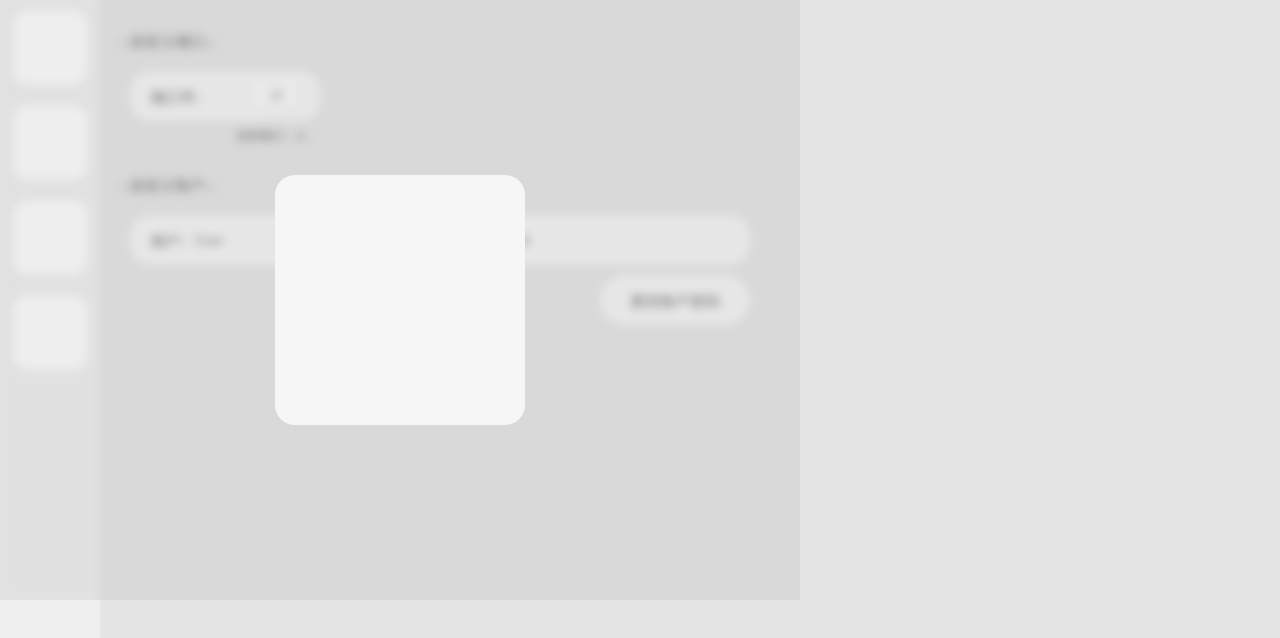
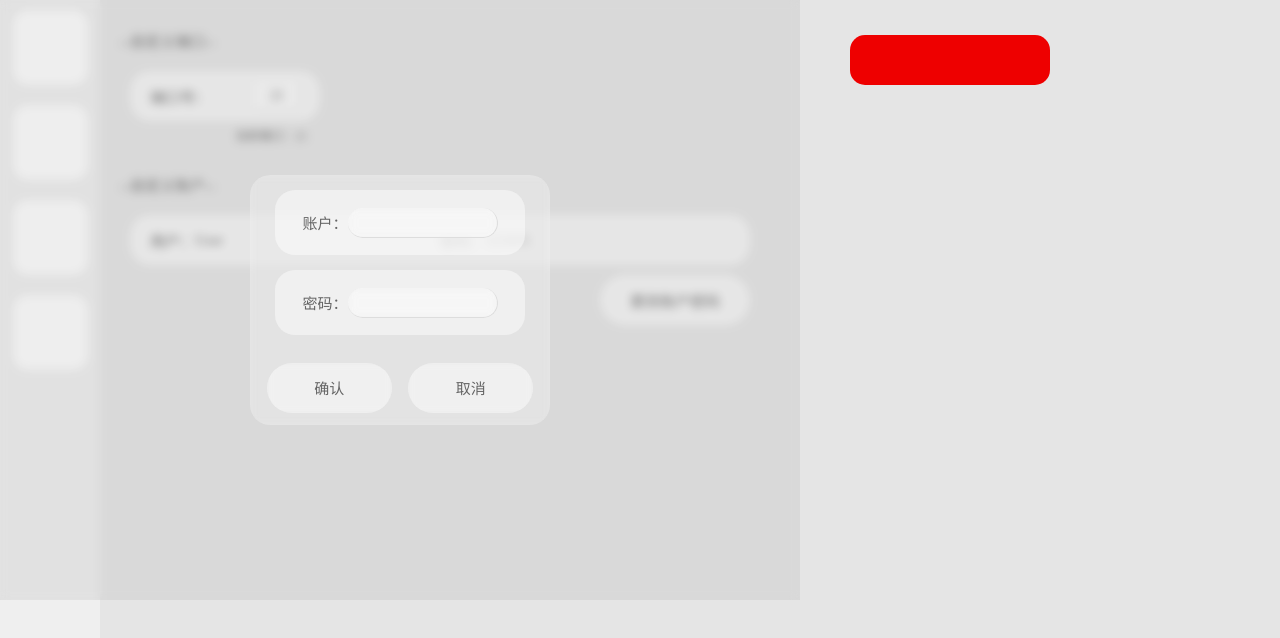
Before and after one commit to POT-SL/Easy_FTP_server, a plain HTML site: page Electron-GUI/index.html in a window 1280 px wide. Both pictures are taken after a click on the button "更改账户密码". Drawn offline with Linux system fonts and the light colour scheme.

Commit message:
Inital commit.

```diff
--- a/Electron-GUI/css/font_frane.css
+++ b/Electron-GUI/css/font_frane.css
@@ -11,4 +11,5 @@
     white-space: nowrap;
     margin: 0;
     padding: 0;
+
 }
--- a/Electron-GUI/css/main_frame.css
+++ b/Electron-GUI/css/main_frame.css
@@ -1,7 +1,7 @@
 .main {
 
     position: fixed;
-    z-index: 998;
+    z-index: 900;
     top: 0;
     left: 100px;
     width: 700px;
--- /dev/null
+++ b/Electron-GUI/css/pop_up_notice.css
@@ -0,0 +1,21 @@
+#pop_up {
+
+    position: fixed;
+    z-index: 903;
+
+    width: 200px;
+    height: 50px;
+    top: 35px;
+    left: 850px;
+    border-radius: 15px;
+    background-color: rgb(238, 0, 0);
+
+    transition: transform 0.2s cubic-bezier(0.175, 0.885, 0.32, 1.175);
+
+}
+#pop_up.show {
+    transform: translateX(-300px);
+}
+#pop_up.hide {
+    transform: translateX(0px);
+}
--- a/Electron-GUI/css/psw_show.css
+++ b/Electron-GUI/css/psw_show.css
@@ -1,6 +1,7 @@
 #psw_change {
+
     position: fixed;
-    z-index: 999;
+    z-index: 902;
     top: 0;
     left: 0;
     width: 800px;
@@ -12,15 +13,79 @@
     justify-content: center;
     align-items: center;
 
+    transition: transform 0.2s ease;
+
 }
 #psw_change div {
 
-    width: 250px;
+    width: 300px;
     height: 250px;
-    background-color: rgb(246, 246, 246);
     border-radius: 20px;
 
     overflow: hidden;
     display: flex;
+    flex-direction: column;
+    justify-content: center;
+    align-items: center;
 
 }
+#psw_change p {
+    font-weight: 450;
+    font-size: 15px;
+    color: rgb(100, 100, 100);
+    white-space: nowrap;
+    margin: 0;
+    padding: 0;
+}
+
+#psw_change input {
+
+    width: 150px;
+    height: 30px;
+    border-radius: 20px;
+    font-size: 14px;
+    text-align: center;
+    background-color: rgba(246, 246, 246, 0.5);
+    backdrop-filter: blur(5px);
+
+    transition: all 0.1s ease;
+
+    /* --- 扁平化风格的修改 --- */
+    border: none;              /* 完全去掉边框 */
+    border-bottom: 1px solid #ddd; /* 只保留底部线条 */
+    border-right: 1px solid #ddd;
+
+}
+#psw_change input::-webkit-outer-spin-button,
+#psw_change input::-webkit-inner-spin-button {
+  -webkit-appearance: none;
+  margin: 0;
+}
+#psw_change input:focus {
+    outline: none;
+    background-color: #fcfcfc; /* 焦点时背景变白 */
+    border-bottom: 1.5px solid #66ccff; /* 底部线条变蓝 */
+}
+
+#psw_change button {
+
+    background: none;
+    border: none;
+    padding: 0;
+    cursor: pointer;
+    width: 125px;
+    height: 50px;
+    border-radius: 75px;
+    background-color: rgba(246, 246, 246, 0.5);
+    backdrop-filter: blur(5px);
+
+    transition: transform 0.2s ease;
+
+}
+#psw_change button:hover {
+    transform: scale(1.05);
+}
+#psw_change button:active {
+    transform: scale(0.9);
+    opacity: 0.8;  /* 可选：点击时稍微透明 */
+}
--- a/Electron-GUI/css/taskbar.css
+++ b/Electron-GUI/css/taskbar.css
@@ -1,7 +1,7 @@
 .taskbar {
 
     position: fixed;
-    z-index: 999;
+    z-index: 901;
     top: 0;
     left: 0;
     width: 100px;
--- a/Electron-GUI/index.html
+++ b/Electron-GUI/index.html
@@ -11,6 +11,7 @@
     <link rel="stylesheet" href="./css/box_frame.css">
     <link rel="stylesheet" href="./css/switch_button.css">
     <link rel="stylesheet" href="./css/psw_show.css">
+    <link rel="stylesheet" href="./css/pop_up_notice.css">
 </head>
 <body>
 
@@ -24,8 +25,26 @@
 
     <!--账密设置界面(堆在最前面)-->
     <div id="psw_change">
-        <div></div>
+        <div style="background-color: rgba(246, 246, 246, 0.5); backdrop-filter: blur(5px);">
+            <div style="width: 250px; height: 175px; justify-content: space-evenly;">
+                <div style="width: 250px; height: 65px; background-color: rgba(253, 253, 253, 0.5); flex-direction: row;">
+                    <p class="text">账户：</p>
+                    <input type="text" name="账户" id="edit_user">
+                </div>
+                <div style="width: 250px; height: 65px; background-color: rgba(253, 253, 253, 0.5); flex-direction: row;">
+                    <p class="text">密码：</p>
+                    <input type="text" name="密码" id="edit_psw">
+                </div>
+            </div>
+            <div style="width: 300px; height: 75px; flex-direction: row; justify-content: space-evenly;">
+                <button id="psw_confirm"><p class="text">确认</p></button>
+                <button id="psw_cancel"><p class="text">取消</p></button>
+            </div>
+        </div>
     </div>
+
+    <!--通知界面(默认隐藏)-->
+    <div id="pop_up"></div>
 
     <!--(主)界面-->
     <div class="main">
@@ -122,7 +141,7 @@
                     </div>
                 </div>
                 <div class="box button">
-                    <button id="edit_user" style="width: 150px;"><p>更改账户密码</p></button>
+                    <button id="edit_user_display" style="width: 150px;"><p>更改账户密码</p></button>
                 </div>
 
             </div>
@@ -155,6 +174,8 @@
     <script src="./jts/input_catch.js"></script>
     <!--用户账户修改弹出-->
     <script src="./jts/user_change_display.js"></script>
+    <!--弹窗-->
+    <script src="./jts/pop_up_notice.js"></script>
 
 </body>
 </html>
--- /dev/null
+++ b/Electron-GUI/jts/pop_up_notice.js
@@ -0,0 +1,17 @@
+"use strict";
+document.addEventListener('DOMContentLoaded', () => {
+    // 假设你有按钮元素
+    const showPopupButton = document.getElementById('choice_locaion');
+    const popup = document.getElementById('pop_up');
+    showPopupButton.addEventListener('click', () => {
+        // 显示弹窗
+        console.log('显示弹窗');
+        popup.classList.remove('hide');
+        popup.classList.add('show');
+        // 3秒后隐藏弹窗
+        setTimeout(() => {
+            popup.classList.remove('show');
+            popup.classList.add('hide');
+        }, 3000);
+    });
+});
--- a/Electron-GUI/jts/user_change_display.js
+++ b/Electron-GUI/jts/user_change_display.js
@@ -1,12 +1,20 @@
 "use strict";
-// 获取按钮和div元素
-const editUserButton = document.getElementById('edit_user');
-const pswChangeDiv = document.getElementById('psw_change');
-// 检查元素是否存在
-if (editUserButton && pswChangeDiv) {
+document.addEventListener('DOMContentLoaded', () => {
+    console.log('用户更改显示脚本已加载');
+    // 获取按钮和div元素
+    const editUserButton = document.getElementById('edit_user_display');
+    const pswChangeDiv = document.getElementById('psw_change');
+    const pswCanelButton = document.getElementById('psw_cancel');
     // 为按钮添加点击事件监听器
     editUserButton.addEventListener('click', () => {
         // 显示div元素
-        pswChangeDiv.style.display = 'flex'; // 或者使用 'flex', 'inline-block' 等，根据你的布局需要
+        console.log('编辑用户按钮被点击');
+        pswChangeDiv.style.display = 'flex';
     });
-}
+    // 为取消按钮添加点击事件监听器
+    pswCanelButton.addEventListener('click', () => {
+        // 隐藏div元素
+        console.log('取消按钮被点击');
+        pswChangeDiv.style.display = 'none';
+    });
+});
```
Also changed, not shown: Electron-GUI/jts/pop_up_notice.ts (added, +18 -0 lines), Electron-GUI/jts/user_change_display.ts (+16 -7 lines).
